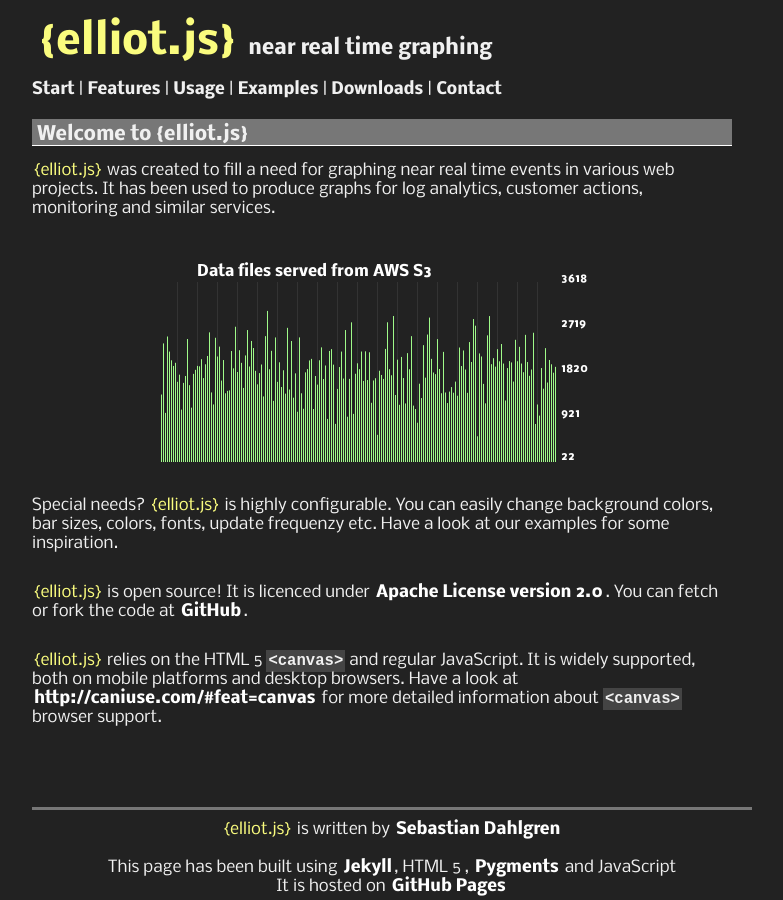
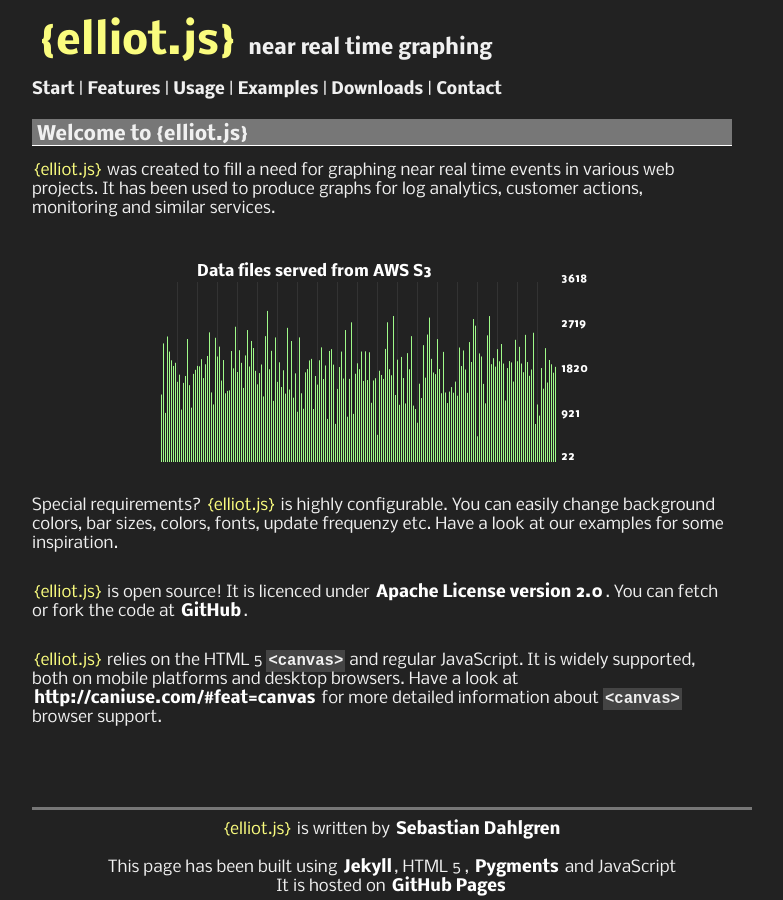
Before and after one commit to sebdah/elliot.js, a Jekyll site: the page built from index.html, in a window 1280 px wide. Shown: the whole page, without its empty margins (258-1041 px from the left). Built offline with Jekyll 4.4.1, drawn with Linux system fonts in a browser that asks for light colours; nearby versions of some CDN libraries.

Commit message:
Updated text and fixed some typos

```diff
--- a/index.html
+++ b/index.html
@@ -16,9 +16,9 @@
   <p><center><img src="img/start.png"></center></p>
 
   <p>
-    Special needs? <span class="elliot">{elliot.js}</span> is highly configurable. You can easily change
-    background colors, bar sizes, colors, fonts, update frequenzy etc. Have a look at our
-    examples for some inspiration.
+    Special requirements? <span class="elliot">{elliot.js}</span> is highly configurable.
+    You can easily change background colors, bar sizes, colors, fonts, update frequenzy etc.
+    Have a look at our examples for some inspiration.
   </p>
 
   <p>
@@ -40,7 +40,7 @@
 
   <h1>Feature list</h1>
 
-  Excited? Me too! Here are some of <span class="elliot">{elliot.js}</span>'s highlights:
+  Here are some of <span class="elliot">{elliot.js}</span>'s highlights:
 
   <ul>
     <li>Near real time graphing</li>
@@ -59,8 +59,8 @@
   <h1>Usage</h1>
 
   <p>
-    It is dead simple to integrate <span class="elliot">{elliot.js}</span> into your applications. Here's code for
-    the graph "Cars inside the city gates".
+    It is dead easy to integrate <span class="elliot">{elliot.js}</span> into
+    your applications. Here's code for the graph "Cars inside the city gates".
   </p>
 
   {% highlight html %}
@@ -116,7 +116,8 @@
     elliot.remove(5);
   {% endhighlight %}
 
-  Boring example? Indeed! Let's try to get some continuous data inserted into <span class="elliot">{elliot.js}</span>.
+  Boring example? Indeed! Let's try to get some continuous data
+  inserted into <span class="elliot">{elliot.js}</span>.
 
   {% highlight javascript %}
     // Add some initial data before the loop
```
Also changed, not shown: other parts of index.html (+2 -2 lines).
